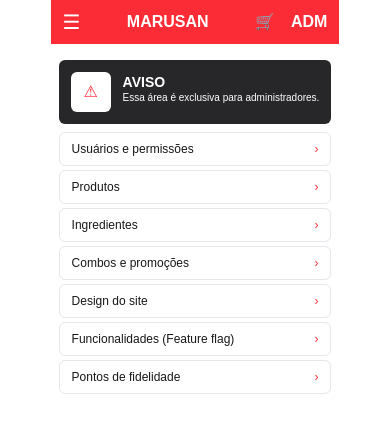
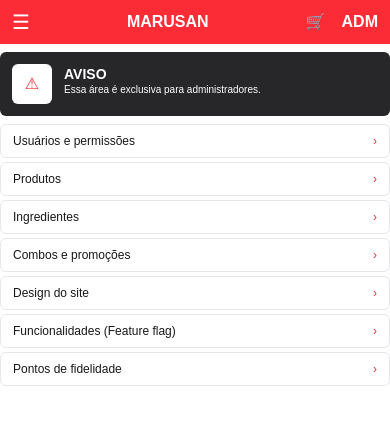
Before and after one commit to GustavoPaterno/niponten_front, a Next.js app: page /admin in a window 390 px wide. Shown: the top 432 px of the page. Built offline with nearby package versions, Linux system fonts and the light colour scheme.

Commit message:
fix: ajusta responsividade da pagina admin

```diff
--- a/src/features/admin/build/AdminBuild.tsx
+++ b/src/features/admin/build/AdminBuild.tsx
@@ -4,11 +4,11 @@
 
 export default function AdminBuild() {
   return (
-    <main className="min-h-screen bg-gray-200 flex justify-center">
-      <section className="w-[280px] min-h-screen bg-white">
+    <main className="min-h-screen bg-gray-200">
+      <section className="w-full min-h-screen bg-white">
         <AdminHeader />
 
-        <div className="px-2 py-2">
+        <div className="px-4 py-4 md:px-6 lg:px-8">
           <AdminNotice />
           <AdminMenuList />
         </div>
```
